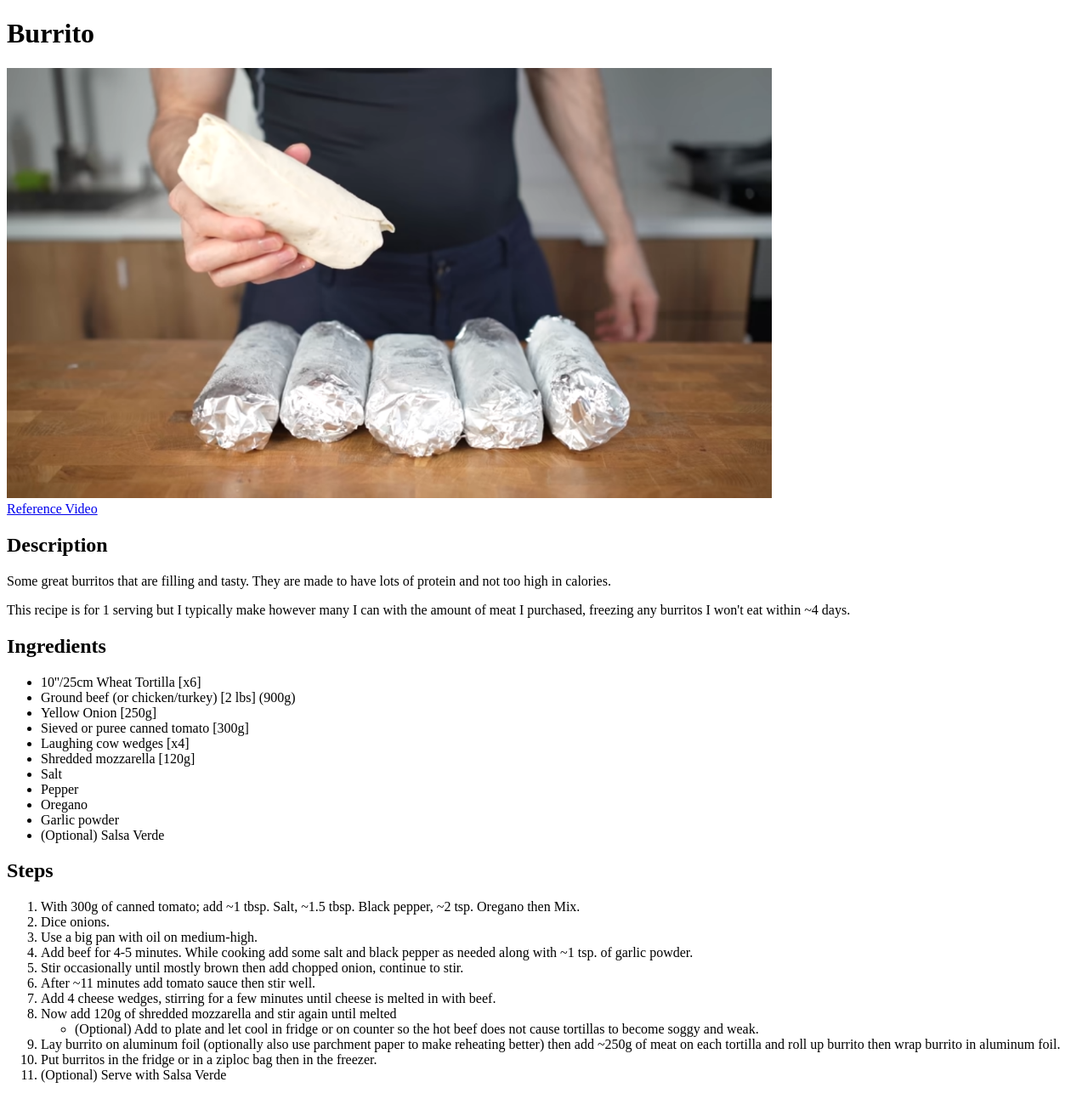
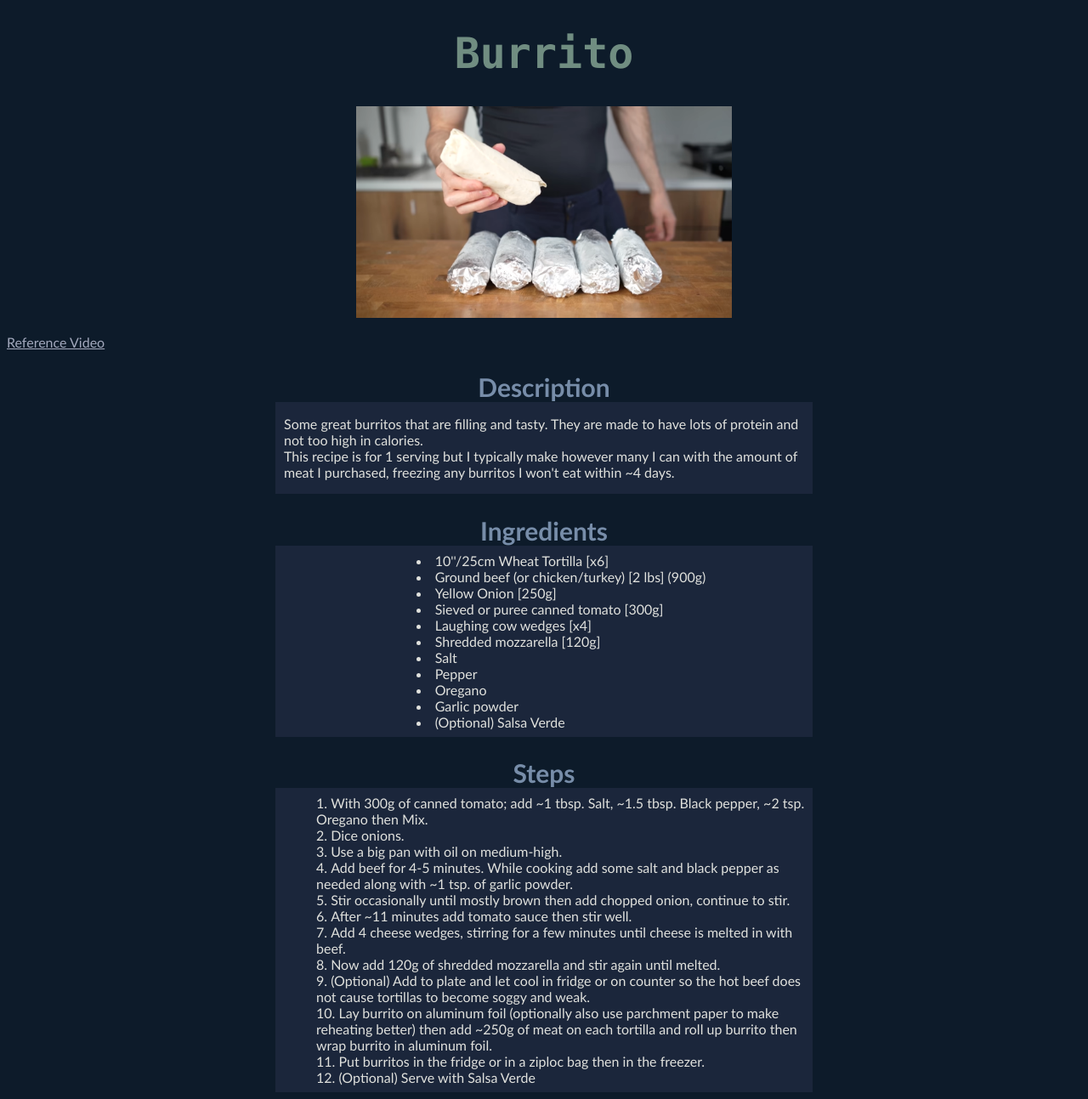
Before and after one commit to anthonyr1616/odin-recipes, a plain HTML site: page recipes/burrito.html in a window 1280 px wide. Shown: the whole page at 85% size. Drawn offline with Linux system fonts and the light colour scheme.

Commit message:
Add styling with CSS
Added CSS to recipe site. Mostly just color and aligning text
to make it look neat.

```diff
--- a/recipes/burrito.html
+++ b/recipes/burrito.html
@@ -5,21 +5,25 @@
     <meta charset="UTF-8">
     <meta name="viewport" content="width=device-width, initial-scale=1.0">
     <title>Burrito</title>
+    <link rel="stylesheet" href="../styles/styles.css">
 </head>
 
 <body>
     <h1>Burrito</h1>
-    <img src="../images/burritos.png" alt="Man holding a burrito" width="900" height="auto">
+    <img src="../images/burritos.png" alt="Man holding a burrito">
     <br>
     <a href="https://www.youtube.com/watch?v=88WR2pkSwko"> Reference Video</a>
     <h2>Description</h2>
-    <p>Some great burritos that are filling and tasty. They are made to have lots of protein
-        and not too high in calories.
-    </p>
-    <p>This recipe is for 1 serving but I typically make however many I can with the amount of meat I purchased,
+    <div class="section-text">
+        <p>
+            Some great burritos that are filling and tasty. They are made to have lots of protein and not too high in
+            calories. <br>
+            This recipe is for 1 serving but I typically make however many I can with the amount of meat I purchased,
             freezing any burritos I won't eat within ~4 days.
         </p>
+    </div>
     <h2>Ingredients</h2>
+    <div class="section-text">
         <ul>
             <li>10''/25cm Wheat Tortilla [x6]</li>
             <li>Ground beef (or chicken/turkey) [2 lbs] (900g)</li>
@@ -33,26 +37,29 @@
             <li>Garlic powder</li>
             <li>(Optional) Salsa Verde</li>
         </ul>
+    </div>
     <h2>Steps</h2>
+    <div class="section-text">
         <ol>
-        <li>With 300g of canned tomato; add ~1 tbsp. Salt, ~1.5 tbsp. Black pepper, ~2 tsp. Oregano then Mix.</li>
+            <li>With 300g of canned tomato; add ~1 tbsp. Salt, ~1.5 tbsp. Black pepper, ~2 tsp. Oregano then Mix.
+            </li>
             <li>Dice onions.</li>
             <li>Use a big pan with oil on medium-high.</li>
-        <li>Add beef for 4-5 minutes. While cooking add some salt and black pepper as needed along with ~1 tsp. of
-            garlic powder.</li>
+            <li>Add beef for 4-5 minutes. While cooking add some salt and black pepper as needed along with ~1 tsp.
+                of garlic powder.</li>
             <li>Stir occasionally until mostly brown then add chopped onion, continue to stir.</li>
             <li>After ~11 minutes add tomato sauce then stir well.</li>
             <li>Add 4 cheese wedges, stirring for a few minutes until cheese is melted in with beef.</li>
-        <li>Now add 120g of shredded mozzarella and stir again until melted</li>
-        <ul>
-            <li>(Optional) Add to plate and let cool in fridge or on counter so the hot beef does not cause tortillas to
-                become soggy and weak.</li>
-        </ul>
-        <li>Lay burrito on aluminum foil (optionally also use parchment paper to make reheating better) then add ~250g
+            <li>Now add 120g of shredded mozzarella and stir again until melted.</li>
+            <li>(Optional) Add to plate and let cool in fridge or on counter so the hot beef does not cause
+                tortillas to become soggy and weak.</li>
+            <li>Lay burrito on aluminum foil (optionally also use parchment paper to make reheating better) then add
+                ~250g
                 of meat on each tortilla and roll up burrito then wrap burrito in aluminum foil.</li>
             <li>Put burritos in the fridge or in a ziploc bag then in the freezer.</li>
             <li>(Optional) Serve with Salsa Verde</li>
         </ol>
+    </div>
 </body>
 
 </html>
--- /dev/null
+++ b/styles/styles.css
@@ -0,0 +1,66 @@
+* {
+    font-family: 'Trebuchet MS', sans-serif;
+    color: #e0e1dd;
+}
+
+body {
+    background-color: #0d1b2a;
+}
+
+h1 {
+    font-weight: bolder;
+    text-align: center;
+    font-size: 50px;
+    font-family: "Lucida Console", 'Trebuchet MS', sans-serif;
+    color: #708d81;
+}
+
+h2 {
+    text-align: center;
+    color: #778da9;
+    font-size: 30px;
+    margin-bottom: 0px;
+}
+
+ul,
+ol {
+    list-style-position: inside;
+    margin: 8px;
+}
+
+a {
+    color: #a3a9bd;
+}
+
+img {
+    display: block;
+    margin-left: auto;
+    margin-right: auto;
+    width: 35%;
+    height: auto
+}
+
+p {
+    margin-left: 10px;
+    margin-right: 10px;
+}
+
+.recipes {
+    text-align: center;
+    list-style-type: none;
+}
+
+.recipes a,
+.recipes li {
+    font-size: 30px;
+    margin-top: 10px;
+}
+
+.section-text {
+    display: flex;
+    justify-content: center;
+    text-align: left;
+    background-color: #1b263b;
+    width: 50%;
+    margin: 0px auto;
+}
```
Also changed, not shown: index.html (+2 -1 lines), recipes/buffalo-chicken.html (+22 -9 lines), recipes/overnight-oats.html (+18 -6 lines). Lines whose indentation alone changed are shown as unchanged.
